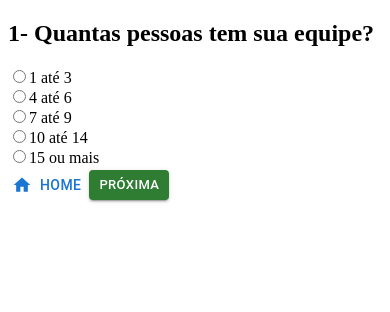
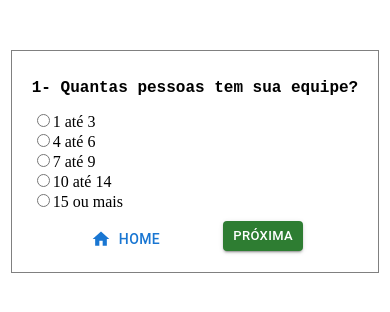
Before and after one commit to MatheusAraujoDev/Desafio-Formulario-Firebase, a React (Create React App) app: page /quiz/1 in a window 390 px wide. Shown: the top 312 px of the page. Built offline with nearby package versions, Linux system fonts and the light colour scheme.

Commit message:
Adiciona testes da pagina da primeira pergunta

```diff
--- a/src/pages/FirstQuestion.jsx
+++ b/src/pages/FirstQuestion.jsx
@@ -2,10 +2,11 @@ import React from 'react';
 import { Link } from 'react-router-dom';
 import Button from '@mui/material/Button';
 import HomeButton from '../components/HomeButton';
+import './styles/Question.css';
 
 export default function FirstQuestion() {
   return (
-    <>
+    <div className='page-container'>
       <h2>1- Quantas pessoas tem sua equipe? </h2>
         <div style={
         {
@@ -29,6 +30,7 @@ export default function FirstQuestion() {
           </label>
         </div>
 
+        <div className='page-buttons'>
           <HomeButton />
 
           <Link to='/quiz/2' style={ { textDecoration: 'none' } }>
@@ -40,6 +42,8 @@ export default function FirstQuestion() {
               Próxima
             </Button>
           </Link>
-    </>
+        </div>
+
+    </div>
   );
 }
--- a/src/pages/Home.jsx
+++ b/src/pages/Home.jsx
@@ -31,7 +31,7 @@ export default function Home() {
     <>
       <NavBar className='avatar' />
       <div className='home-container'>
-        <h1>Seja bem-vindo(a) à pesquisa com funcionários</h1>
+        <h2>Seja bem-vindo(a) à pesquisa com funcionários</h2>
 
         <div className='label-container'>
           <label>
--- a/src/pages/Results.jsx
+++ b/src/pages/Results.jsx
@@ -1,5 +1,6 @@
 import React, { useState, useEffect } from 'react';
 import HomeButton from '../components/HomeButton';
+// imṕort './styles/Results.css';
 
 export default function Results() {
   const [name, setName] = useState('');
--- a/src/pages/SecondQuestion.jsx
+++ b/src/pages/SecondQuestion.jsx
@@ -2,10 +2,11 @@ import React from 'react';
 import { Link } from 'react-router-dom';
 import Button from '@mui/material/Button';
 import HomeButton from '../components/HomeButton';
+import './styles/Question.css';
 
 export default function SecondQuestion() {
   return (
-    <>
+    <div className='page-container'>
       <div>
           <h2>2- Qual sua satisfação com a Empresa?</h2>
             <label><input type="radio" name="satisfaction" id="" value="1" />1</label>
@@ -22,6 +23,7 @@ export default function SecondQuestion() {
           flexDirection: 'row' } }><p style={ { marginRight: '160px' } }>Pouco satisfeito</p><p>Muito satisfeito</p></h4>
         </div>
 
+        <div className='page-buttons'>
           <HomeButton />
 
           <Link to='/results' style={ { textDecoration: 'none' } }>
@@ -33,6 +35,7 @@ export default function SecondQuestion() {
               Ver resultados
             </Button>
           </Link>
-    </>
+        </div>
+    </div>
   );
 }
--- a/src/pages/styles/Home.css
+++ b/src/pages/styles/Home.css
@@ -5,7 +5,7 @@
   margin-top: 50px
 }
 
-.home-container, h1 {
+.home-container, h2 {
   font-family:'Courier New', Courier, monospace;
 }
 
@@ -20,13 +20,13 @@
 }
 
 @media screen and (max-width: 880px) {
-  .home-container, h1 {
+  .home-container, h2 {
     font-size: x-large;
   }
 }
 
 @media screen and (max-width: 670px) {
-  .home-container, h1 {
+  .home-container, h2 {
     font-size: medium;
   }
 }
--- /dev/null
+++ b/src/pages/styles/Question.css
@@ -0,0 +1,15 @@
+.page-container {
+  border: 1px solid gray;
+  display: flex;
+  flex-direction: column;
+  justify-content: center;
+  margin: 50px auto;
+  padding: 15px 20px;
+  width: fit-content;
+}
+
+.page-buttons {
+  display: flex;
+  justify-content: space-evenly;
+  margin-top: 10px;
+}
```
Also changed, not shown: src/pages/styles/Results.css (added), 2 other files (tests, documents, lock files or other folders). Lines whose indentation alone changed are shown as unchanged.
